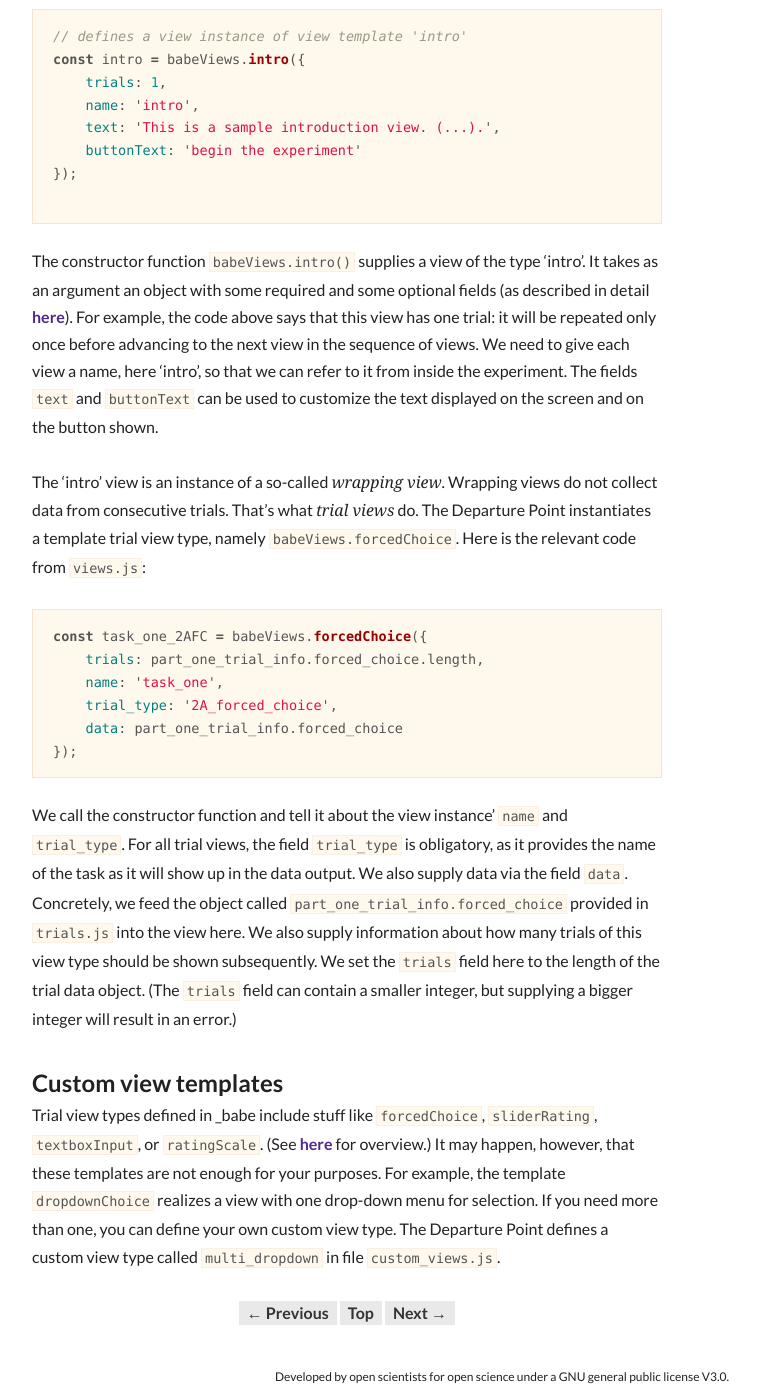
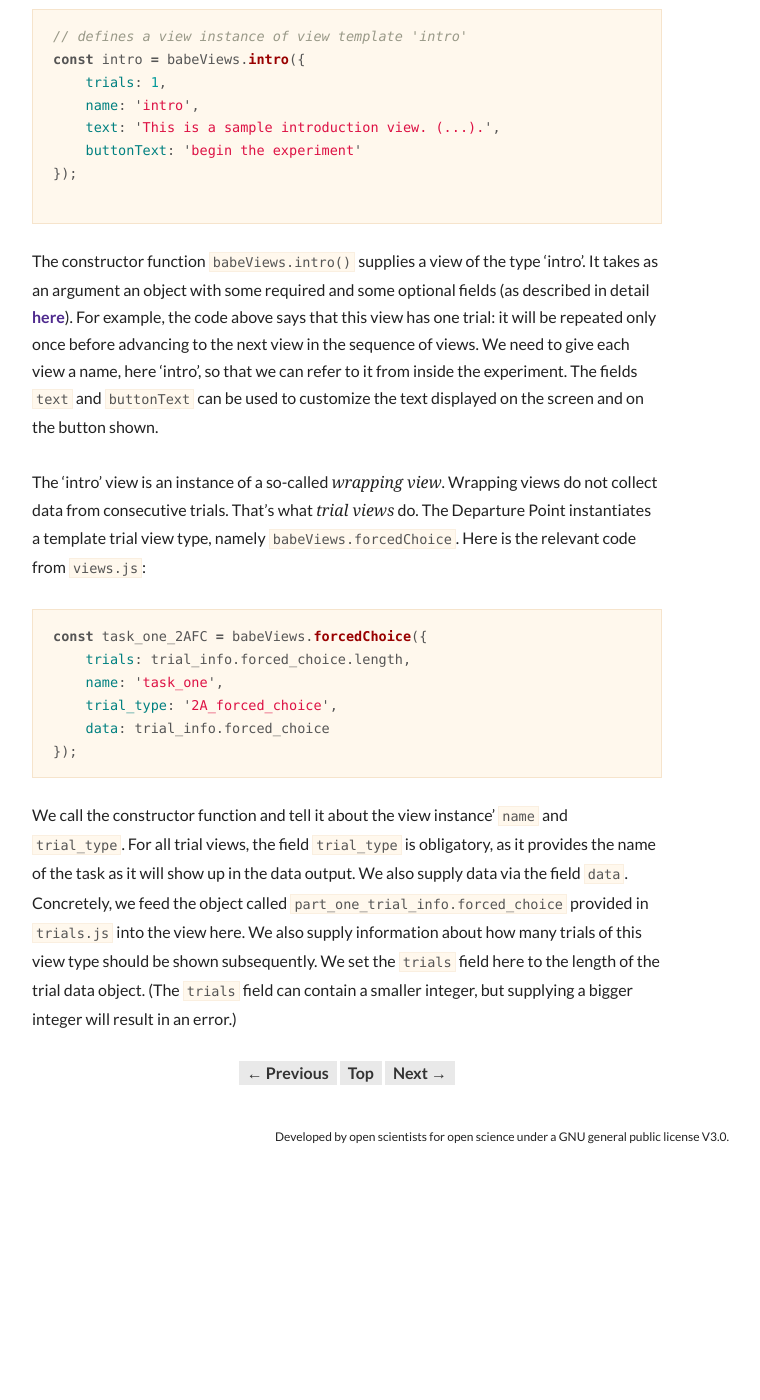
Before and after one commit to magpie-ea/magpie-site, a Jekyll site: the page built from experiments/05views.markdown, in a window 1280 px wide and 1400 px high, scrolled down 1051 px. Shown: the whole window, without its empty margins (138-898 px from the left). Built offline with Jekyll 4.4.1, drawn with Linux system fonts in a browser that asks for light colours; nearby versions of some CDN libraries; after the commit the page ends 2211 px from its top, so only the background shows below that.

Commit message:
fixed trial data name in views-explanation; removed bits on custom

````diff
--- a/experiments/05views.markdown
+++ b/experiments/05views.markdown
@@ -37,16 +37,16 @@
 
 ```javascript
 const task_one_2AFC = babeViews.forcedChoice({
-    trials: part_one_trial_info.forced_choice.length,
+    trials: trial_info.forced_choice.length,
     name: 'task_one',
     trial_type: '2A_forced_choice',
-    data: part_one_trial_info.forced_choice
+    data: trial_info.forced_choice
 });
 ```
 
 We call the constructor function and tell it about the view instance' `name` and `trial_type`. For all trial views, the field `trial_type` is obligatory, as it provides the name of the task as it will show up in the data output. We also supply data via the field `data`. Concretely, we feed the object called `part_one_trial_info.forced_choice` provided in `trials.js` into the view here. We also supply information about how many trials of this view type should be shown subsequently. We set the `trials` field here to the length of the trial data object. (The `trials` field can contain a smaller integer, but supplying a bigger integer will result in an error.)
 
 
-## Custom view templates
+<!-- ## Custom view templates -->
 
-Trial view types defined in _babe include stuff like `forcedChoice`, `sliderRating`, `textboxInput`, or `ratingScale`. (See [here](https://github.com/babe-project/babe-project/blob/master/docs/views.md) for overview.) It may happen, however, that these templates are not enough for your purposes. For example, the template `dropdownChoice` realizes a view with one drop-down menu for selection. If you need more than one, you can define your own custom view type. The Departure Point defines a custom view type called `multi_dropdown` in file `custom_views.js`.
+<!-- Trial view types defined in _babe include stuff like `forcedChoice`, `sliderRating`, `textboxInput`, or `ratingScale`. (See [here](https://github.com/babe-project/babe-project/blob/master/docs/views.md) for overview.) It may happen, however, that these templates are not enough for your purposes. For example, the template `dropdownChoice` realizes a view with one drop-down menu for selection. If you need more than one, you can define your own custom view type. The Departure Point defines a custom view type called `multi_dropdown` in file `custom_views.js`.  -->
````
